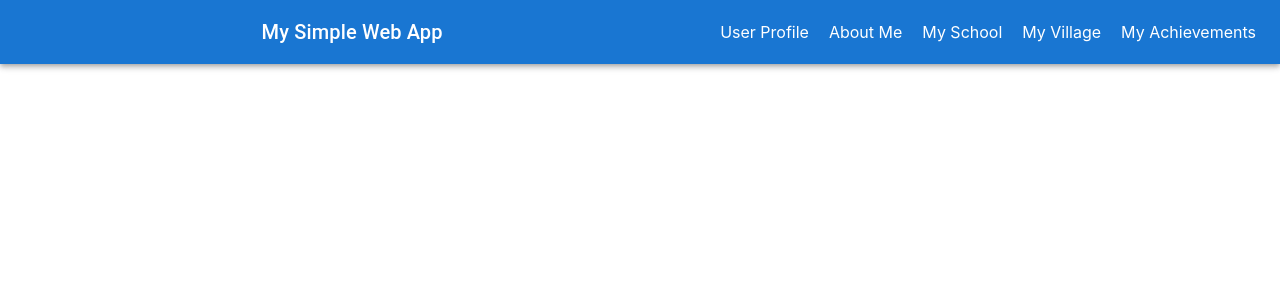
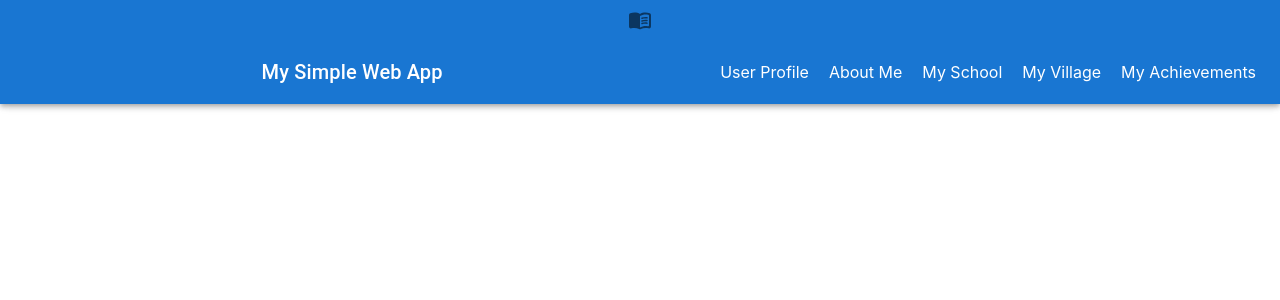
Before and after one commit to sanulihesara/react-frontend, a React (Create React App) app: page / in a window 1280 px wide. Shown: the top 300 px of the page. Built offline with nearby package versions, Linux system fonts and the light colour scheme.

Commit message:
Added Drawer

```diff
--- a/package.json
+++ b/package.json
@@ -5,6 +5,7 @@
   "dependencies": {
     "@emotion/react": "^11.11.1",
     "@emotion/styled": "^11.11.0",
+    "@mui/icons-material": "^5.15.0",
     "@mui/material": "^5.14.16",
     "@testing-library/jest-dom": "^5.16.5",
     "@testing-library/react": "^13.4.0",
--- a/src/App.js
+++ b/src/App.js
@@ -6,14 +6,33 @@ import AboutMe from './components/AboutMe';
 import MySchool from './components/MySchool';
 import MyVillage from './components/MyVillage';
 import MyAchievements from './components/MyAchievements';
-import { AppBar, Toolbar, Typography } from '@mui/material';
-import React from 'react';
+import { AppBar, Drawer, IconButton, List, ListItem, ListItemIcon, ListItemText, MenuList, Toolbar, Typography } from '@mui/material';
+import React, { useState } from 'react';
+import { AccountCircleOutlined, AccountCircleRounded, CelebrationRounded, HolidayVillageRounded, Home, HomeRounded, MenuBookRounded, SchoolRounded } from '@mui/icons-material';
+
+const DrawerItems = [
+  { text : 'Home', icon : <HomeRounded /> , path : '/' },
+  { text : 'User Profile', icon : <AccountCircleRounded /> , path : '/user-profile' },
+  { text : 'My School', icon : <SchoolRounded /> , path : '/my-school' },
+  { text : 'My Village', icon : <HolidayVillageRounded /> , path : '/my-village' },
+  { text : 'My Achievements', icon : <CelebrationRounded /> , path : '/my-achievements' },
+];
 
 function App() {
+
+  const [isDrawerOpen, setIsDrawerOpen ] = useState(false);
+
+  const toggleDrawer = () => {
+    setIsDrawerOpen(!isDrawerOpen);
+  };
+
   return (
    <Router>
       <div className="App">
-        <AppBar position='static'>
+        <AppBar>
+          <IconButton aria-label='menu' onClick={toggleDrawer}>
+            <MenuBookRounded />
+          </IconButton>
           <Toolbar>
             <Typography variant='h6' component='div' sx={{flexGrow : 1}}>
           My Simple Web App
@@ -38,7 +57,19 @@ function App() {
             </ul>
           </nav>
           </Toolbar>
-          </AppBar>
+        </AppBar>
+
+        <Drawer anchor="left" open={isDrawerOpen} onClose={toggleDrawer}>
+          <List>
+            {DrawerItems.map( (item) => (
+              <ListItem button key={item.text} component={Link} to={item.path} onClick={toggleDrawer}>
+                <ListItemIcon>{item.icon}</ListItemIcon>
+                <ListItemText primary={item.text} />
+              </ListItem>
+            ))}
+          </List>
+        </Drawer>
+
         <Routes>
         <Route path="/" element={<UserProfile />} />
         <Route path="/user-profile" element={<UserProfile />}/>
```
Also changed, not shown: 1 other file (tests, documents, lock files or other folders).
